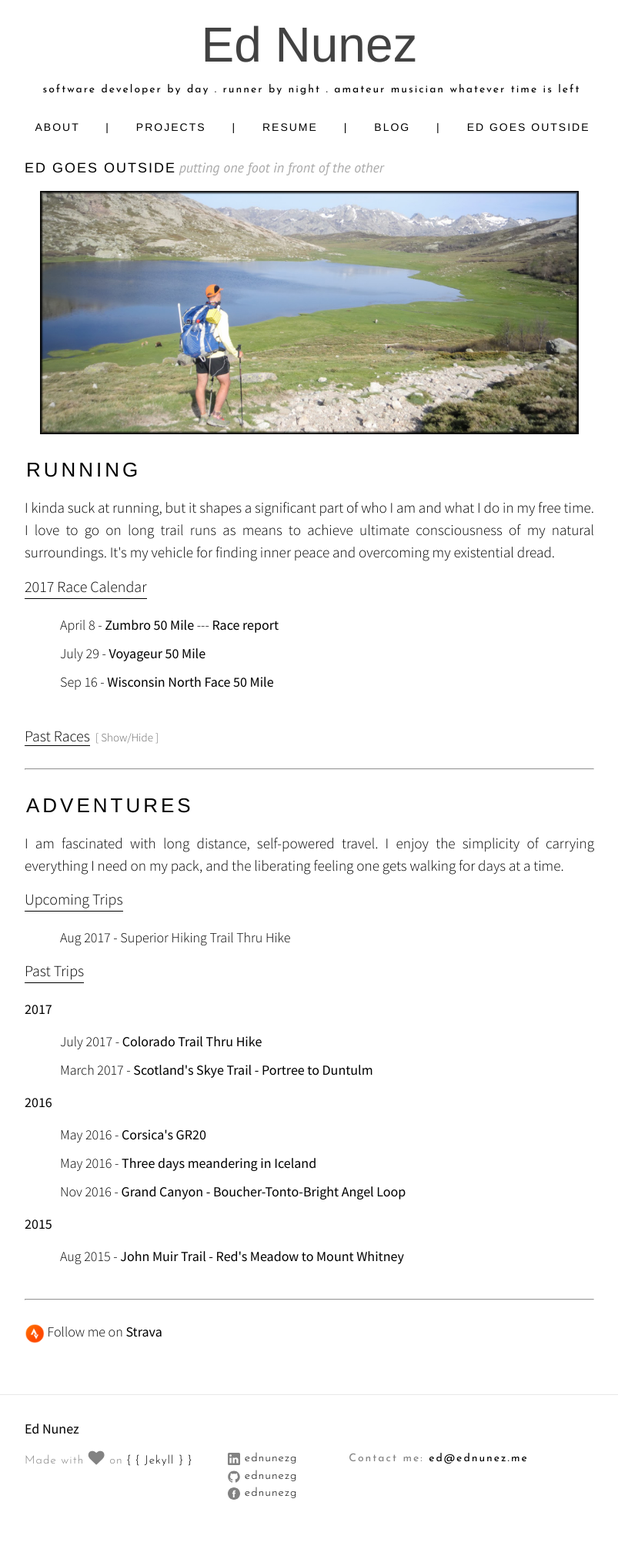
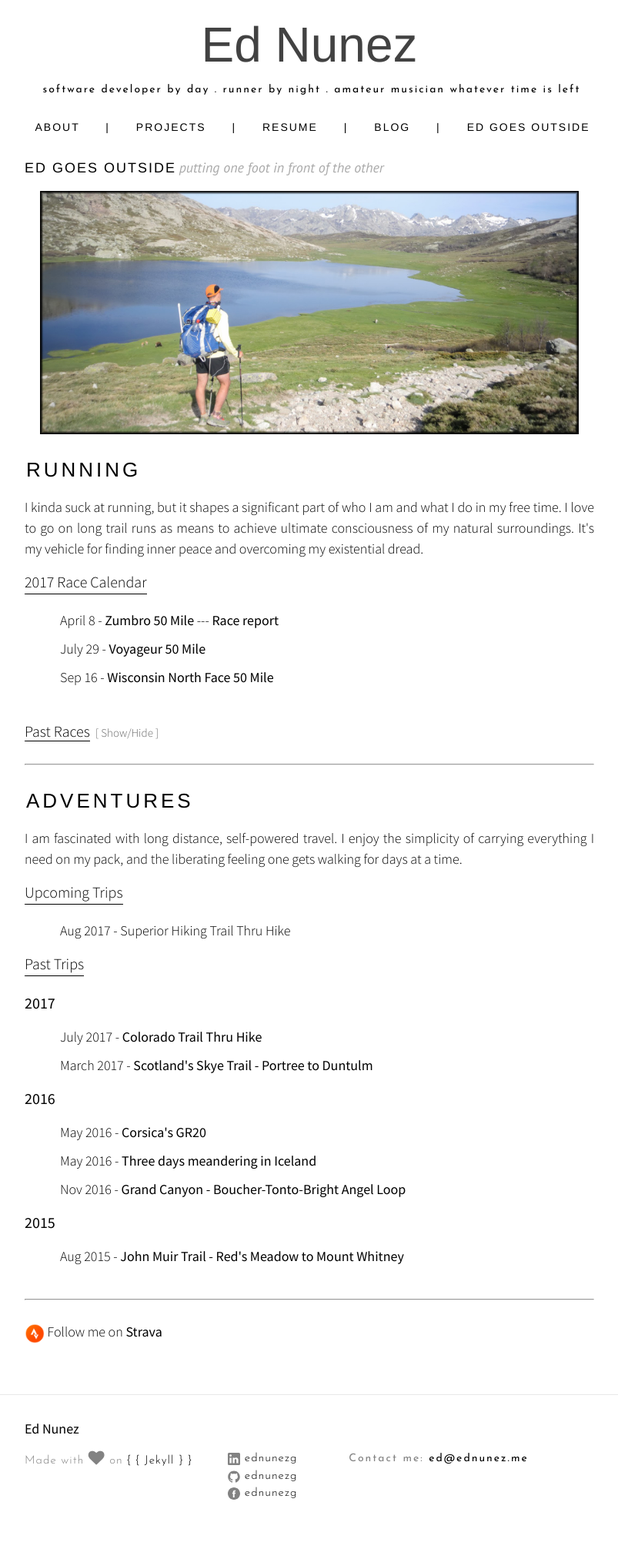
Before and after one commit to ednunezg/ednunezg.github.io, a Jekyll site: the page built from outside.md, in a window 1280 px wide. Shown: the whole page at 77% size, without its empty margins (238-1041 px from the left). Built offline with Jekyll 4.4.1, drawn with Linux system fonts in a browser that asks for light colours; nearby versions of some CDN libraries.

Commit message:
Never satisfied with the site styles... but I think this will do for a while

```diff
--- a/css/style.scss
+++ b/css/style.scss
@@ -317,9 +317,9 @@
   text-align: justify;
   padding-left: 1em;
   padding-right: 1em;
-  font-size: 22px;
+  font-size: 20px;
   @include media-query($on-laptop) {
-    font-size: 20px;
+    font-size: 18px;
   }
   @include media-query($on-palm) {
     font-size: 16px;
@@ -865,7 +865,7 @@
 .outside {
 
   padding-top: 1rem;
-  font-size: 1em;
+  font-size: 18px;
 
   h3 {
       font-family: "Helvetica Neue";
@@ -884,11 +884,12 @@
     }
 
   h5 {
-      font-size: 1em;
+      font-size: 20px;
   }
 
   p {
     text-align: justify;
+    font-size: 18px;
   }
 
 
```
Also changed, not shown: 2 other files.
